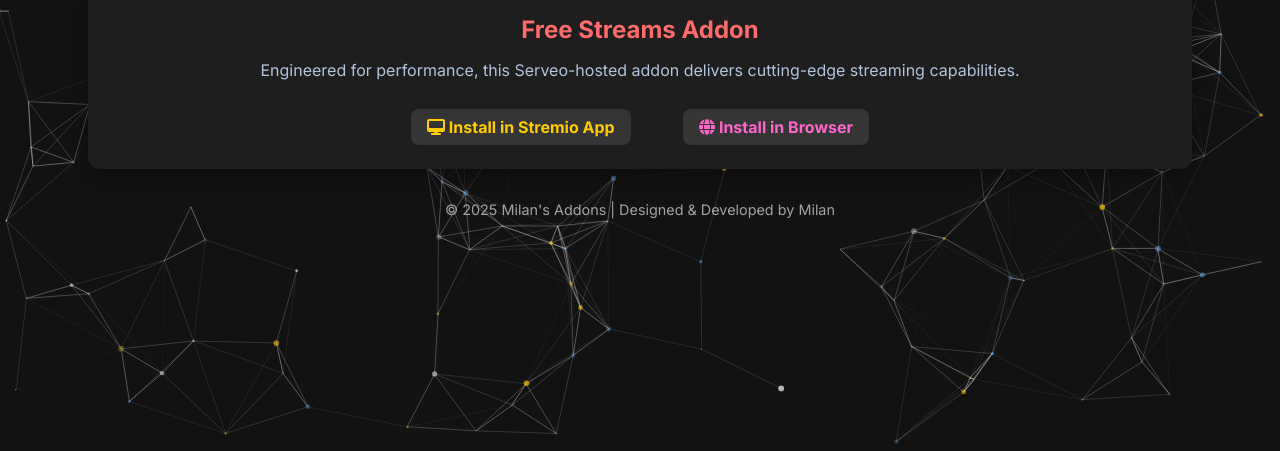
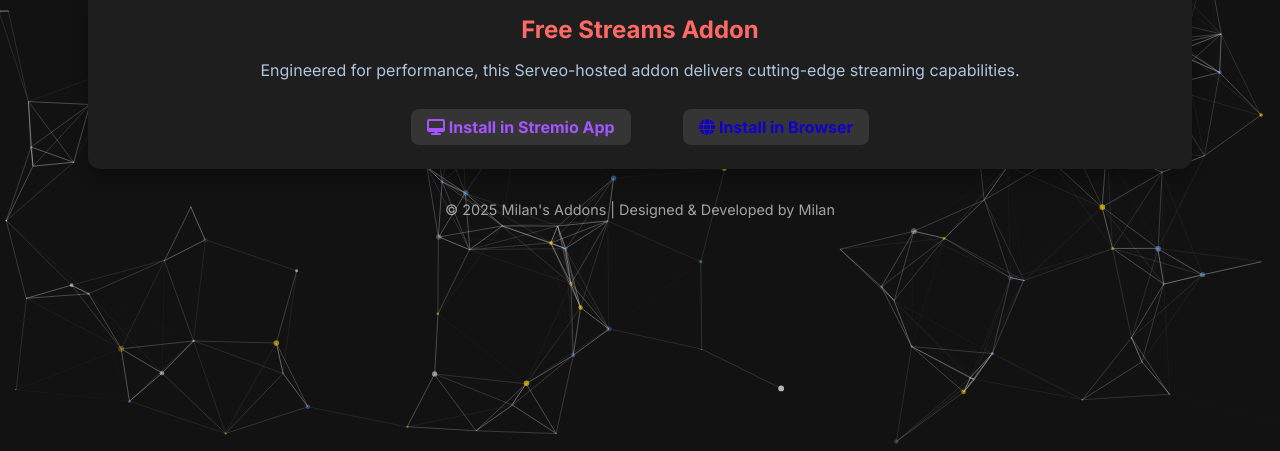
Before and after one commit to ursmilan142/stremio, a plain HTML site: page index.html in a window 1280 px wide. Shown: the part 353-804 px from the top of the page. Drawn offline with nearby package versions, Linux system fonts and the light colour scheme.

Commit message:
Update index.html

```diff
--- a/index.html
+++ b/index.html
@@ -74,11 +74,11 @@
         }
 
         .clr1 {
-            color: #ffcc00;
+            color: #a455ff;
         }
 
         .clr2 {
-            color: #ff66cc;
+            color: #1000ca;
             margin-left: 3rem;
         }
 
@@ -107,7 +107,7 @@
             font-size: 1.5rem;
             font-weight: 700;
             margin-bottom: 1rem;
-            color: var(--div-color);
+            color: #ff6966;
         }
 
         .addon-card p {
```
